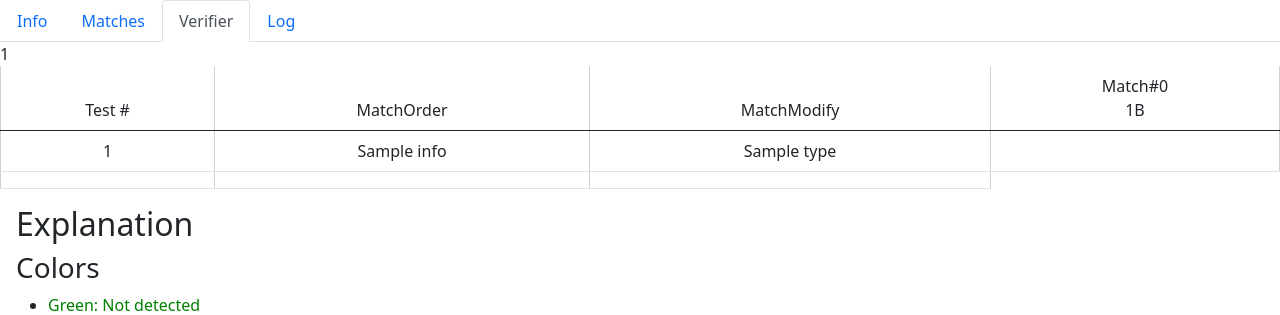
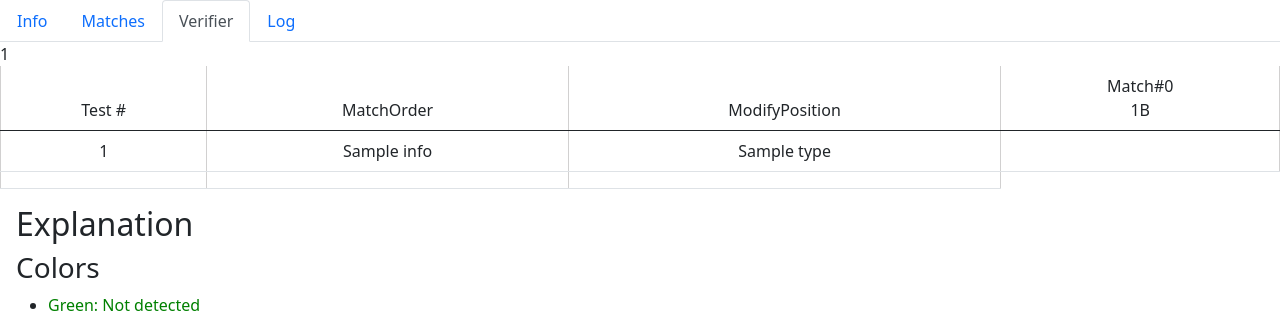
Before and after one commit to dobin/avred, a Flask app: template app/templates/file.html in a window 1280 px wide, after a click on "Verifier". Shown: the part 56-371 px from the top of the page. Run offline with Flask 3, Linux system fonts and the light colour scheme; the template is opened without the code that fills it: most values are stand-ins (such as "Sample title", 1, 10 or a date in 2020); parts of the project's set-up code (start-up, migrations or seed data) failed here and were passed over; some libraries are stand-ins or nearby versions.

Commit message:
ui: update text

```diff
--- a/app/templates/file_verifier.html
+++ b/app/templates/file_verifier.html
@@ -4,7 +4,7 @@
         <tr>
             <td>Test #</td>
             <td>MatchOrder</td>
-            <td>MatchModify</td>
+            <td>ModifyPosition</td>
 
             {% for match in outcome.matches %}
             <td>
```
